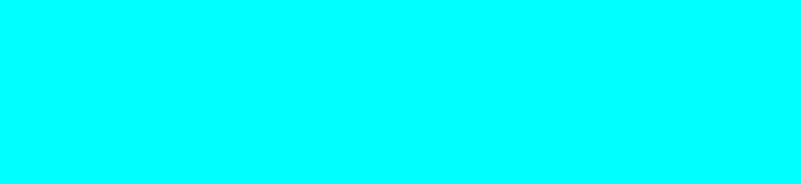
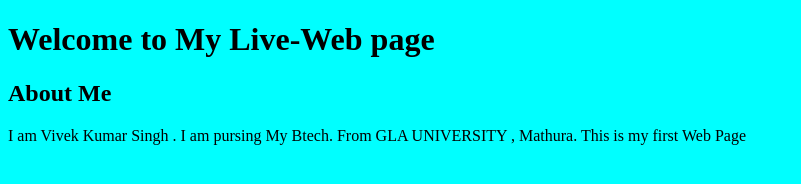
Before and after one commit to vivek84527/FULLSTACK-1_2020, a plain HTML site: page index.html in a window 1280 px wide. Shown: the whole page, without its empty margins (0-801 px from the left). Drawn offline with Linux system fonts and the light colour scheme.

Commit message:
Changes Completed

```diff
--- a/index.html
+++ b/index.html
@@ -6,6 +6,11 @@
     <title>Introduction to Git and Github</title>
 </head>
 <body style="background-color: aqua;">
+    <h1>Welcome to My Live-Web page</h1>
+    <h2>About Me</h2>
+    <p>I am Vivek Kumar Singh . I am pursing My Btech. From GLA UNIVERSITY , Mathura.
+        This is my first Web Page
+    </p>
 
 
 </body>
```
